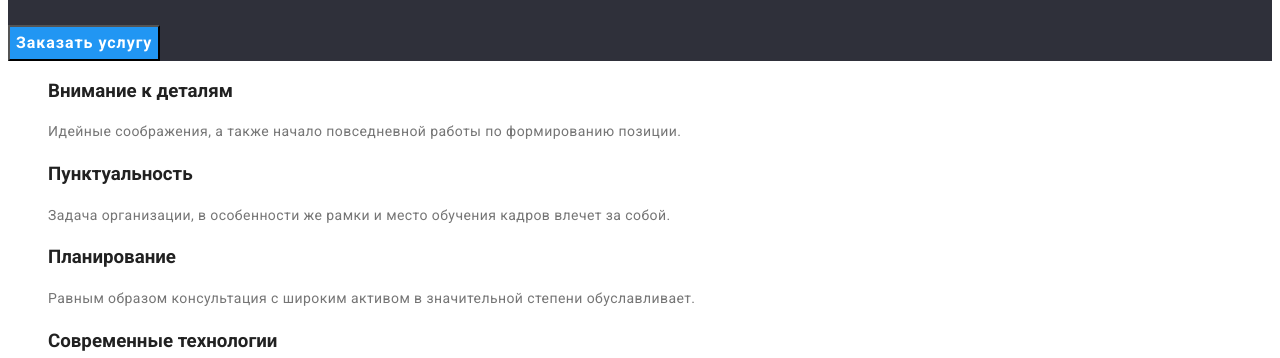
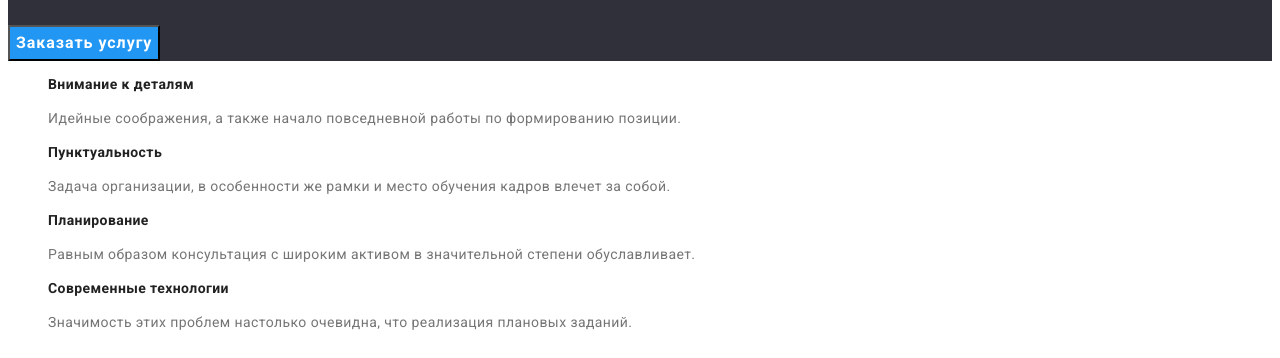
Before and after one commit to LisLeshy/goit-markup-hw-02, a plain HTML site: page index.html in a window 1280 px wide. Shown: the part 274-632 px from the top of the page. Drawn offline with Linux system fonts and the light colour scheme.

Commit message:
добавил пропущенную стилизацию в секции преимущ.

```diff
--- a/css/styles.css
+++ b/css/styles.css
@@ -109,6 +109,10 @@ text-decoration: none;
 /* Преимущества */
 .benefits .subtitle {
     color: var(--title-text-color);
+    font-weight: 700;
+    font-size: 14px;
+    line-height: 1.14;
+    letter-spacing: 0.03em;
 }
 .benefits .text {
     font-size: 14px;
```
